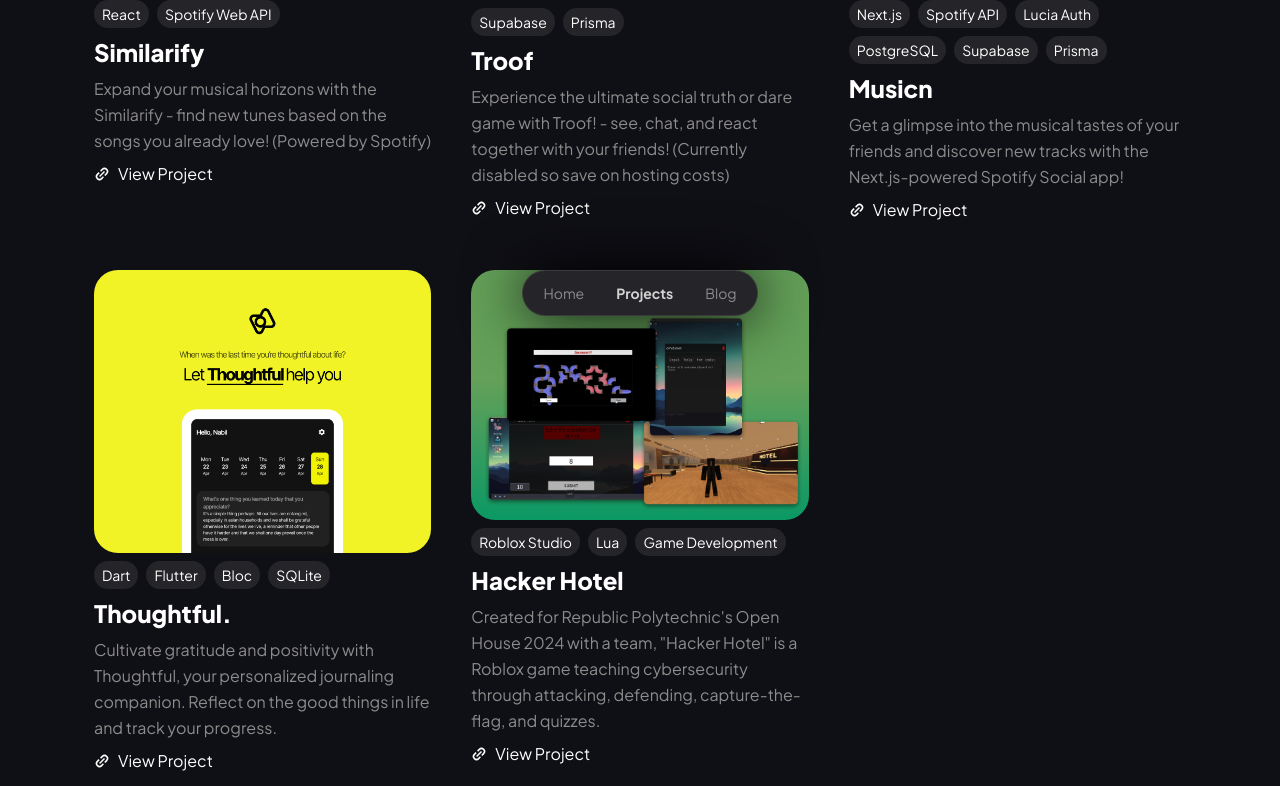
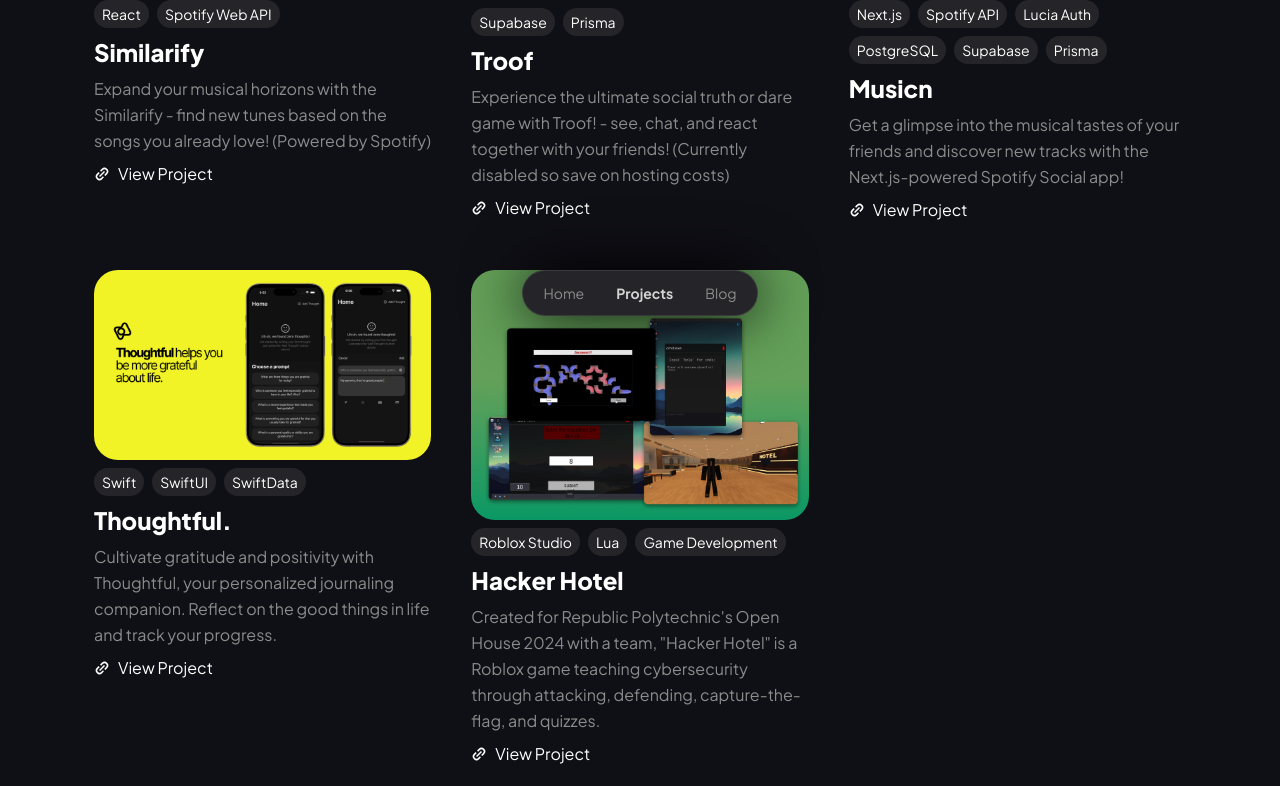
Before and after one commit to nabilridhwan/portfolio, a Next.js app: page /projects in a window 1280 px wide. Shown: the part 464-1250 px from the top of the page. Built offline with nearby package versions, Linux system fonts and the light colour scheme.

Commit message:
feat: change thoughtful to ios promo

```diff
--- a/pages/projects.tsx
+++ b/pages/projects.tsx
@@ -30,14 +30,25 @@
         link: "https://musicnapp.com",
         technologies: ["Next.js", "Spotify API", "Lucia Auth", "PostgreSQL", "Supabase", "Prisma"],
     },
+
+
     {
         title: "Thoughtful.",
         description:
             "Cultivate gratitude and positivity with Thoughtful, your personalized journaling companion. Reflect on the good things in life and track your progress.",
-        image: "thoughtful.png",
-        link: "https://github.com/nabilridhwan/Thoughtful",
-        technologies: ["Dart", "Flutter", "Bloc", "SQLite"]
+        image: "thoughtful-ios-promo.png",
+        link: "https://github.com/nabilridhwan/thoughtful-ios",
+        technologies: ["Swift", "SwiftUI", "SwiftData"]
     },
+
+    // {
+    //     title: "Thoughtful.",
+    //     description:
+    //         "Cultivate gratitude and positivity with Thoughtful, your personalized journaling companion. Reflect on the good things in life and track your progress.",
+    //     image: "thoughtful.png",
+    //     link: "https://github.com/nabilridhwan/Thoughtful",
+    //     technologies: ["Dart", "Flutter", "Bloc", "SQLite"]
+    // },
 
     {
         title: "Hacker Hotel",
```
Also changed, not shown: public/projects/thoughtful-ios-promo.png (added).
